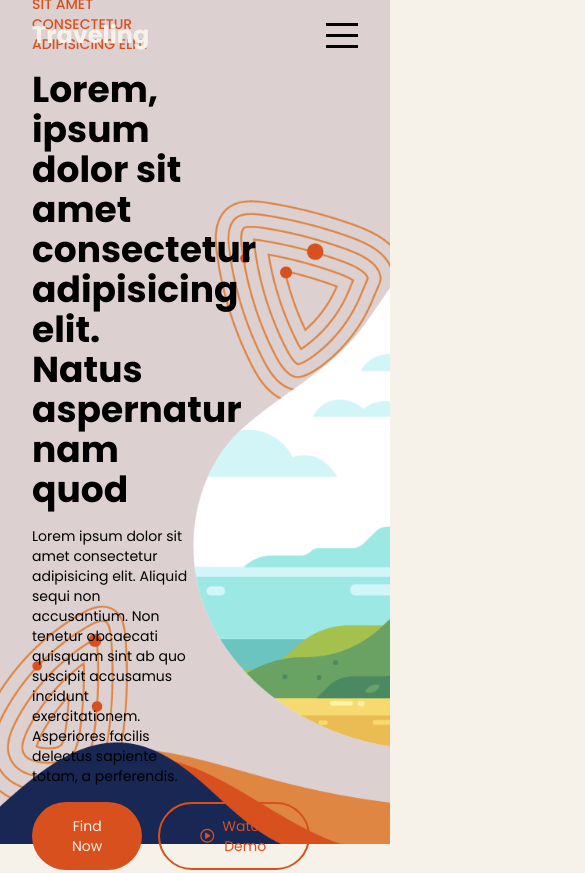
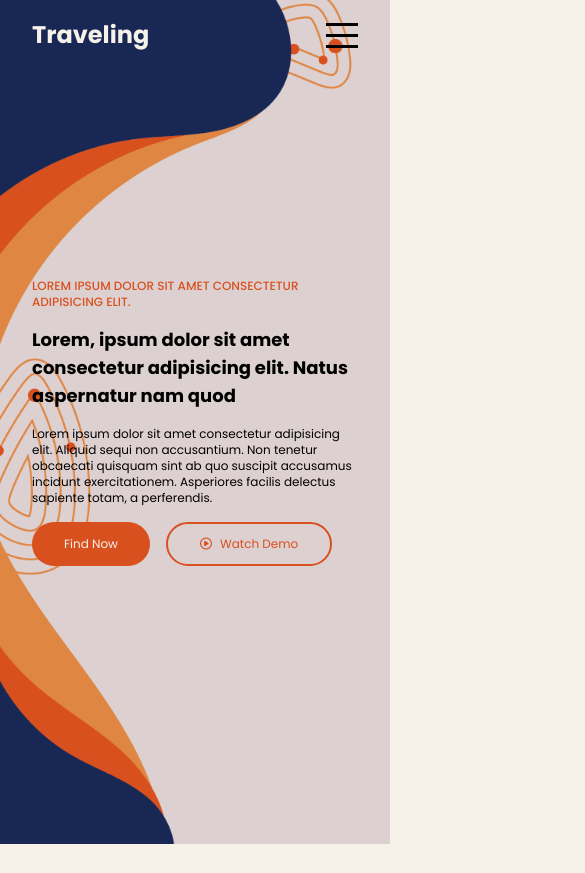
Before and after one commit to zainuddin25/Travel, a website: page src/index.html in a window 390 px wide. Shown: the top 873 px of the page, 585 px wide, since content can reach past the window. After the commit the page ends 844 px from the top, so only its background shows below. Drawn offline with nearby package versions, Linux system fonts and the light colour scheme.

Commit message:
fix: responsive hero

```diff
--- a/src/index.html
+++ b/src/index.html
@@ -50,15 +50,15 @@
         </div>
 
         <!-- Hero -->
-        <div class="w-full h-screen bg-cover bg-center" style="background-image: url('../assets/background/background.png');">
+        <div class="w-full h-screen bg-cover xl:bg-center" style="background-image: url('../assets/background/background.png');">
             <div class="container mx-auto px-8 flex justify-start items-center h-full">
-                <div class="w-2/4">
-                    <p class="text-sm uppercase text-button-color font-medium">Lorem ipsum dolor sit amet consectetur adipisicing elit.</p>
-                    <h1 class="text-4xl font-bold my-4">Lorem, ipsum dolor sit amet consectetur adipisicing elit. Natus aspernatur nam quod</h1>
-                    <p class="text-sm">Lorem ipsum dolor sit amet consectetur adipisicing elit. Aliquid sequi non accusantium. Non tenetur obcaecati quisquam sint ab quo suscipit accusamus incidunt exercitationem. Asperiores facilis delectus sapiente totam, a perferendis.</p>
+                <div class="xl:w-2/4 w-full">
+                    <p class="xl:text-sm text-xs uppercase text-button-color font-medium">Lorem ipsum dolor sit amet consectetur adipisicing elit.</p>
+                    <h1 class="xl:text-4xl text-lg font-bold my-4">Lorem, ipsum dolor sit amet consectetur adipisicing elit. Natus aspernatur nam quod</h1>
+                    <p class="xl:text-sm text-xs">Lorem ipsum dolor sit amet consectetur adipisicing elit. Aliquid sequi non accusantium. Non tenetur obcaecati quisquam sint ab quo suscipit accusamus incidunt exercitationem. Asperiores facilis delectus sapiente totam, a perferendis.</p>
                     <div class="flex gap-4">
-                        <button class="text-sm px-10 py-3 bg-button-color text-white-bone rounded-full mt-4">Find Now</button>
-                        <button class="text-sm px-10 py-3 bg-transparent border-2 border-button-color rounded-full mt-4 flex items-center gap-2 text-button-color hover:bg-button-color hover:text-white-bone duration-300" onclick="watchVideo()">
+                        <button class="xl:text-sm text-xs xl:px-10 px-8 xl:py-2 bg-button-color text-white-bone rounded-full mt-4">Find Now</button>
+                        <button class="xl:text-sm text-xs xl:px-10 px-8 xl:py-2 py-3 bg-transparent border-2 border-button-color rounded-full mt-4 flex items-center gap-2 text-button-color hover:bg-button-color hover:text-white-bone duration-300" onclick="watchVideo()">
                             <i class="fa-regular fa-circle-play"></i>
                             Watch Demo
                         </button>
@@ -68,7 +68,7 @@
         </div>
 
         <!-- Video -->
-        <div class="w-screen h-screen fixed bg-black/80 top-0 justify-center items-center backdrop-blur-sm hidden" id="video">
+        <div class="w-screen h-screen fixed bg-black/80 top-0 justify-center items-center backdrop-blur-sm hidden z-40" id="video">
             <video controls width="600" height="auto" id="myVideo">
                 <source src="../assets/video/MENTAHAN MEME RICKROLL (HD).mp4" type="video/mp4">
             </video>
@@ -78,7 +78,7 @@
         </div>
 
         <!-- Destination -->
-        <div class="w-screen h-screen flex justify-center items-center">
+        <!-- <div class="w-screen h-screen flex justify-center items-center">
             <div class="grid grid-cols-4 gap-4">
                 <div class="border-2 border-white-bone hover:border-black w-[300px] text-center py-10 rounded-lg">
                     <i class="fa-solid fa-plane-departure text-2xl border-2 px-4 py-[19px] border-black rounded-full hover:text-white hover:bg-black duration-200 hover:border-white-bone"></i>
@@ -109,7 +109,7 @@
                     </div>
                 </div>
             </div>
-        </div>
+        </div> -->
 
         <!-- Javascript -->
         <script>
```
Also changed, not shown: dist/output.css.
